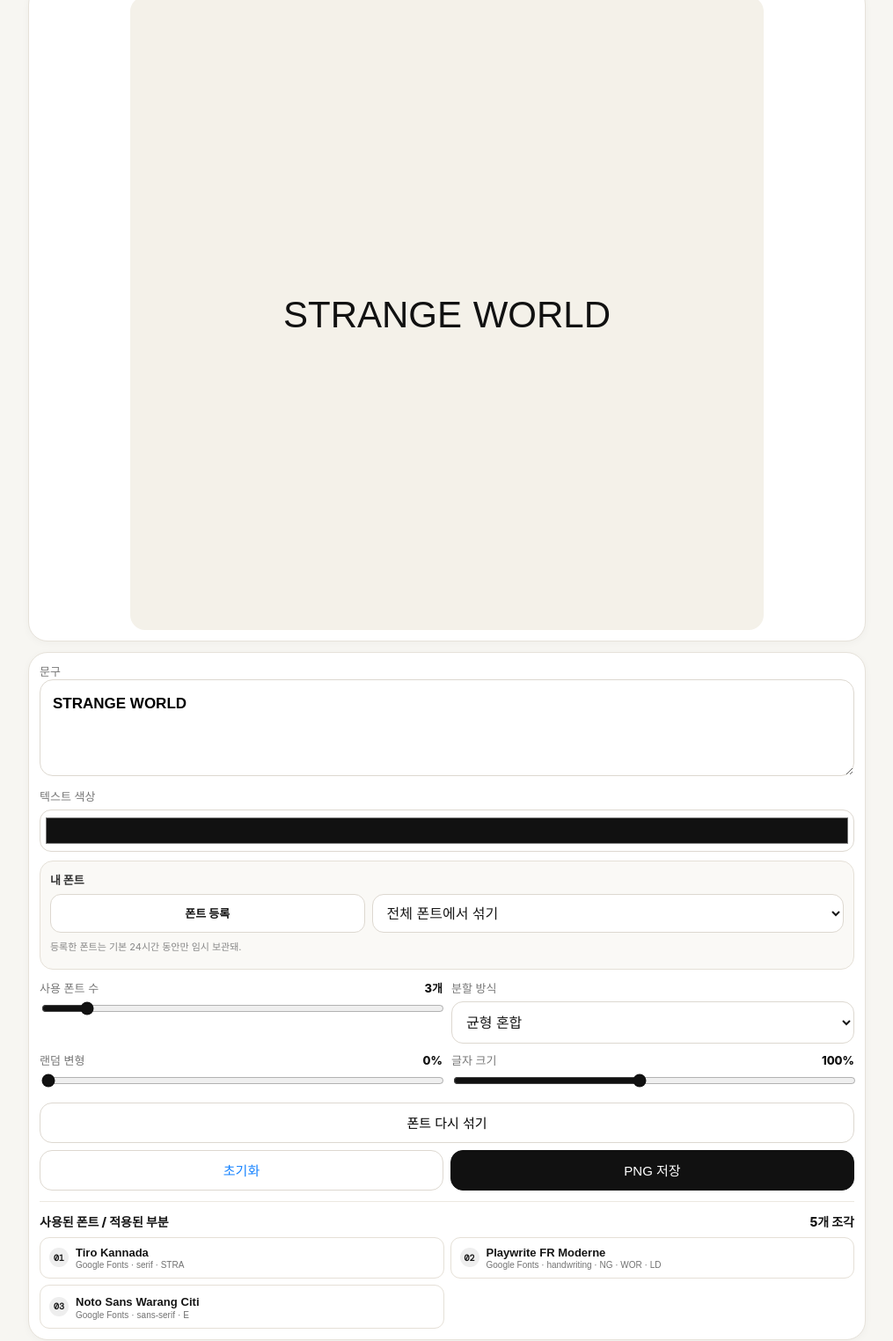
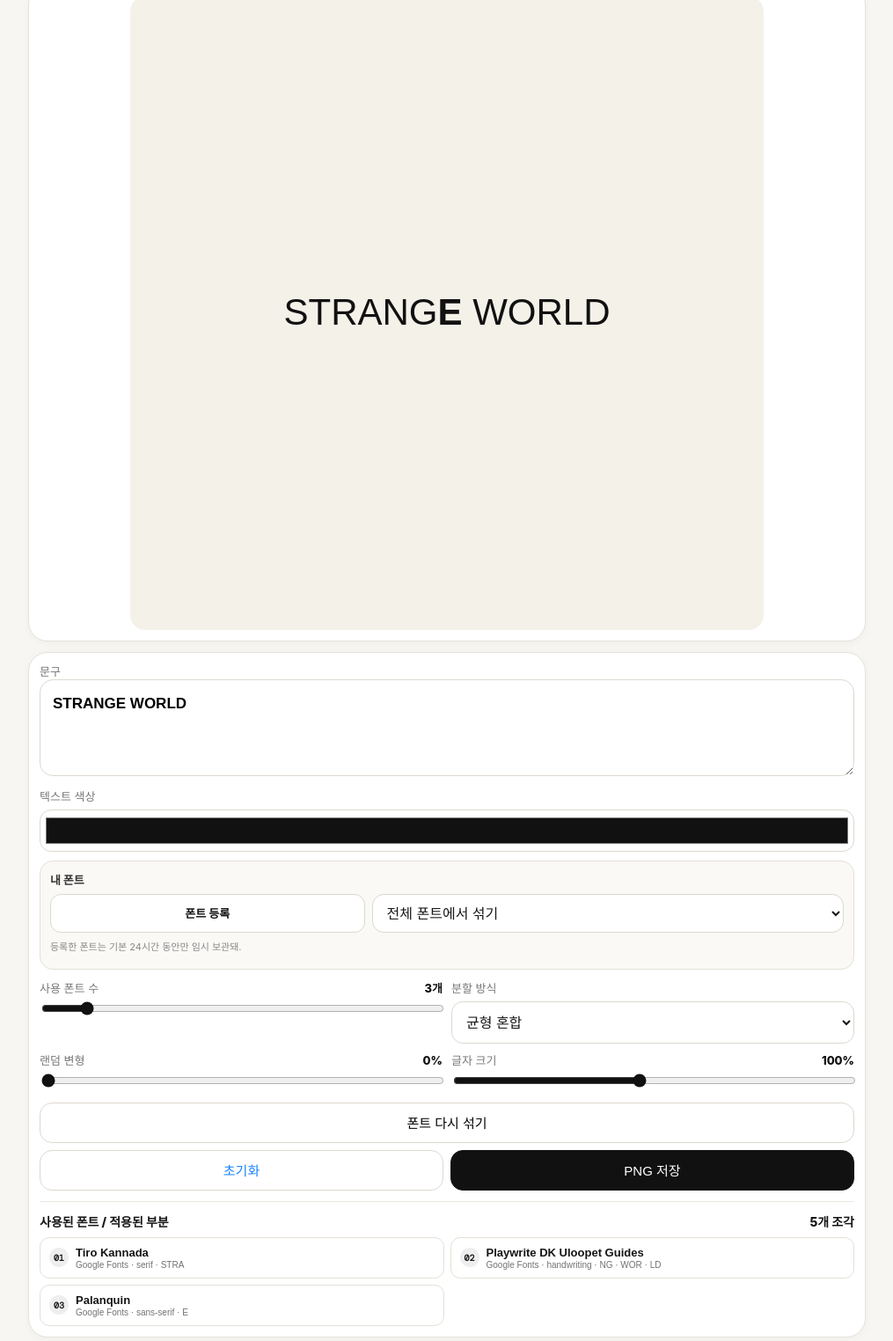
Before and after one commit to cnstkal/mixedtype, a plain HTML site: page index.html in a window 1280 px wide. Shown: the part 81-1605 px from the top of the page at 88% size, without its empty margins (132-1147 px from the left). Drawn offline with nearby package versions, Linux system fonts and the light colour scheme; a web font is replaced by a local one.

Commit message:
Fix custom-only mode and expand font diversity

```diff
--- a/index.html
+++ b/index.html
@@ -372,7 +372,7 @@ async function loadGoogleCatalog(){
    list.forEach(item=>{
      if(!item.family||existing.has(item.family)||!item.subsets?.includes('latin'))return;
      const cat=item.category||'sans-serif';
-     const group=cat==='serif'?'serif':cat==='handwriting'?'script':cat==='monospace'?'mono':cat==='display'?'display':'sans';
+     const group='google-'+item.family;
      const weight=item.variants?.map(v=>parseInt(v,10)).filter(Number.isFinite).sort((a,b)=>b-a)[0]||400;
      FONTS.push({name:item.family,family:item.family,kind:'Google Fonts · '+cat,scripts:['latin'],weight,group,source:'google'});
      existing.add(item.family);
@@ -459,6 +459,11 @@ function fontForSegment(seg,picked,rnd){
 function render(){
  const text=textEl.value;
  if(!text.trim()){poster.hidden=true;empty.hidden=false;return}
+ if(fontMode==='custom'&&!customFonts.length){
+   poster.hidden=true;empty.hidden=false;empty.textContent='내 폰트를 먼저 등록해줘.';
+   return;
+ }
+ empty.textContent='';
  poster.hidden=false;empty.hidden=true;
 
  const rnd=mulberry32(seed);
```
